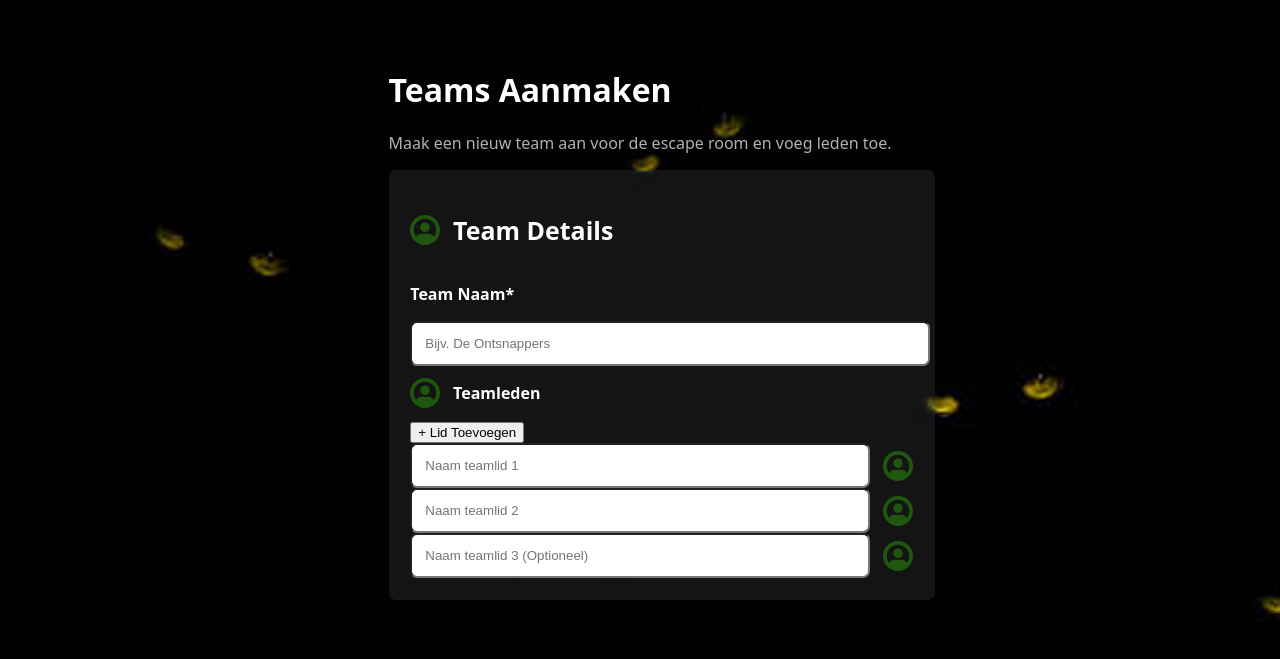
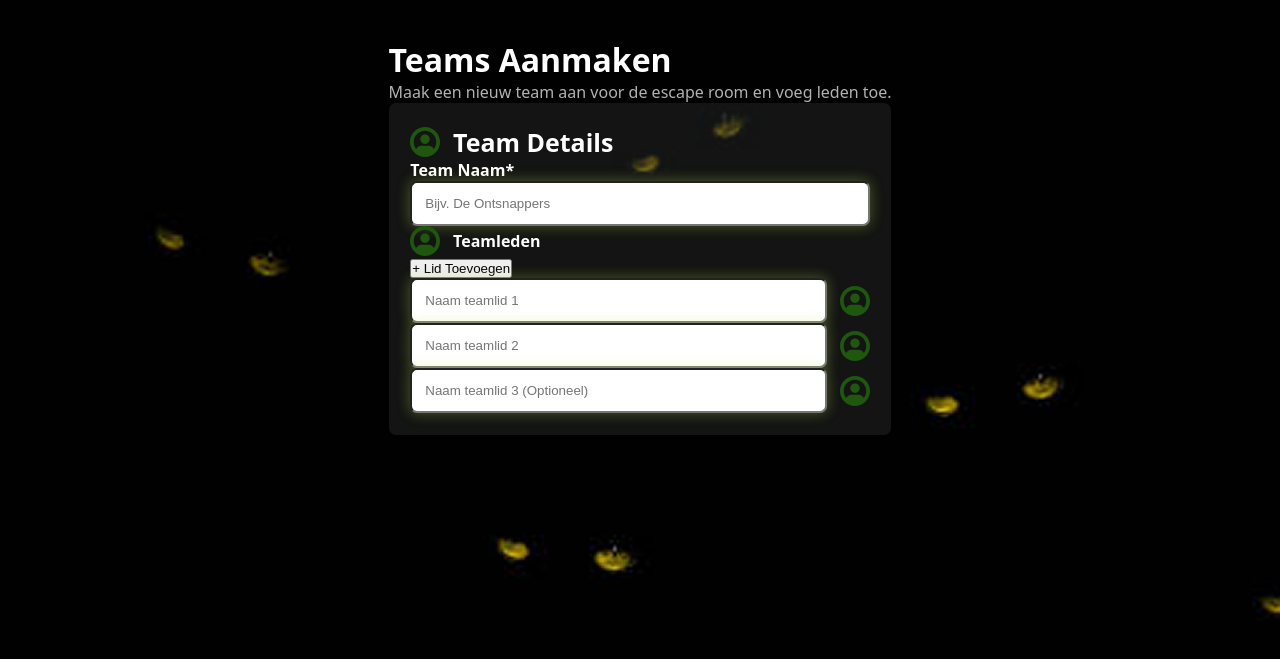
Before and after one commit to RayanAmarOuali/1900MM, a PHP site: page /admin/add_team.html in a window 1280 px wide. Shown: the top 659 px of the page. Run offline with PHP 8.4, Linux system fonts and the light colour scheme.

Commit message:
snelle jelle tussestop

```diff
--- a/admin/add_team.html
+++ b/admin/add_team.html
@@ -15,7 +15,7 @@
                     <img src="../assets/circle-user-svgrepo-com.svg" alt="">
                     <h2>Team Details</h2>
                </div>
-               <div class="first-">
+               <div class="first-input">
                     <h3>Team Naam*</h3>
                     <input type="text" placeholder="Bijv. De Ontsnappers">
                </div>
--- a/css/style.css
+++ b/css/style.css
@@ -6,6 +6,12 @@ New Page: === Page Title ===
 New Section (in a page): --- Section Name ---
 Global: Text
  */
+
+*{
+    box-sizing: border-box;
+    margin: 0;
+    padding: 0;
+}
 
 :root{
     /* colors */
@@ -34,7 +40,7 @@ Global: Text
     --LR-big-padding: clamp(.5rem, 7.5vw, 100rem);
     --LR-bottom-padding: clamp(2.5rem, 3vw, 100rem);
 
-    --input: clamp(13px, 1vw, 100rem) 0 clamp(13px, 1vw, 100rem) clamp(13px, 1vw, 100rem);
+    --input: clamp(13px, 1vw, 100rem);
 
     /* Margin */
     --main-margin: clamp(1rem, 3%, 100rem) 0;
@@ -165,6 +171,7 @@ Global: Text
     width: 100%;
     border-radius: 7px;
     padding: var(--input);
+    box-shadow: 0px 0px 13px 1px rgba(191,229,78,0.3);
 }
 
 .single-teamlid--add-teams{
```
